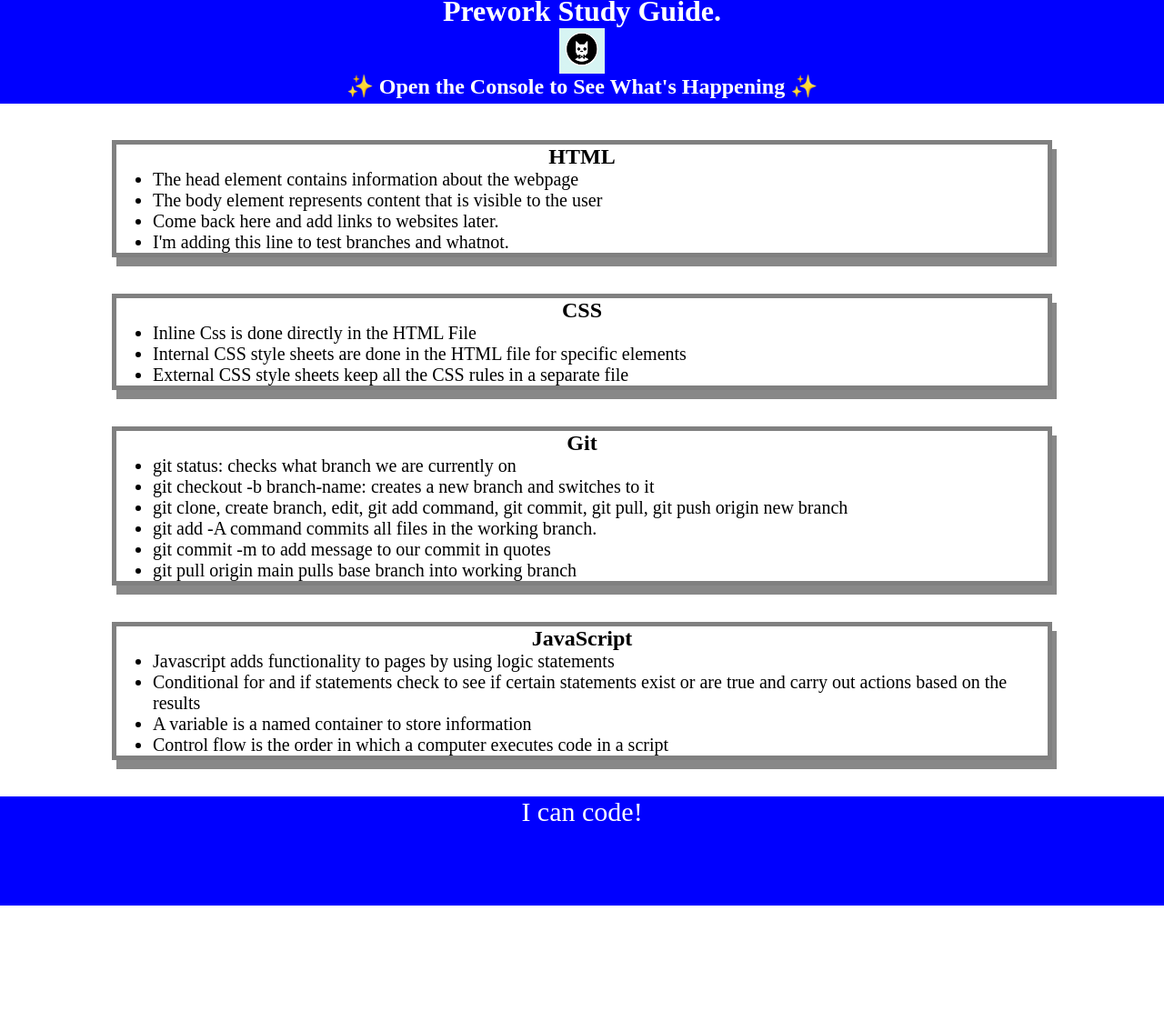
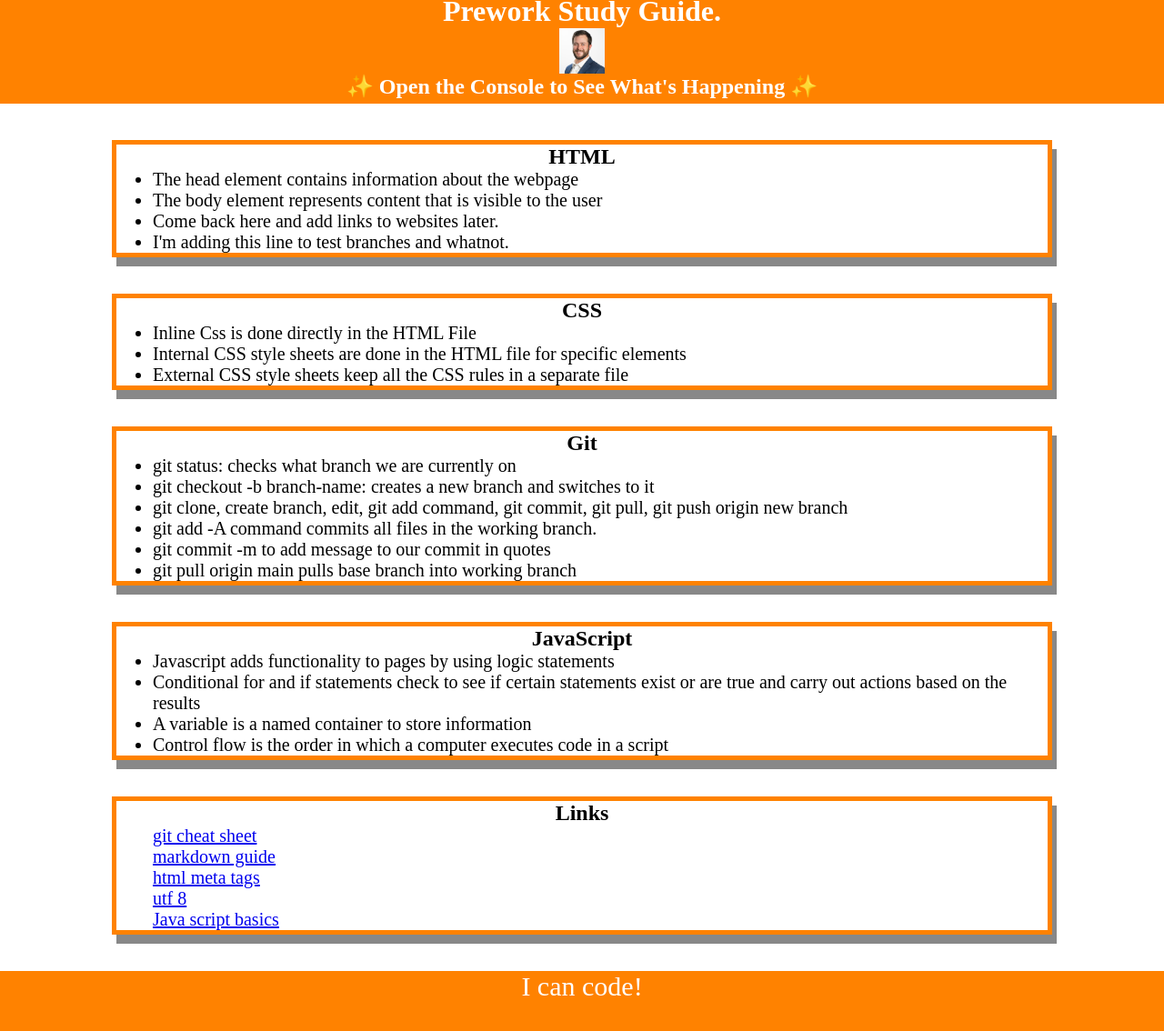
Before and after one commit to jtpheonix13/bootcamp-prework-study-guide, a plain HTML site: page index.html in a window 1280 px wide. Shown: the part 6-1140 px from the top of the page at 91% size. Before the commit the page ends 1002 px from the top, so only its background shows below. Drawn offline with Linux system fonts and the light colour scheme.

Commit message:
added links and changes

```diff
--- a/assets/script.js
+++ b/assets/script.js
@@ -1,4 +1,4 @@
-var topics = ['HTML', 'CSS', 'Git', 'JavaScript'];
+var topics = ['HTML', 'CSS', 'Git', 'JavaScript','link-section'];
 
 var randomTopic = topics[Math.floor(Math.random() * topics.length)];
 
@@ -29,6 +29,10 @@ function selectTopic() {
 
         console.log("Let's study JavaScript!");
 
+    } else if (randomTopic === 'link-section') {
+
+        console.log("Check out the Links Section!");
+
     } else {
 
         console.log('Please try again!');
--- a/assets/style.css
+++ b/assets/style.css
@@ -1,6 +1,7 @@
    * {
        margin: 0;
        padding: 0;
+
    }
 
    header,
@@ -11,7 +12,7 @@
 
         height: 120px;
 
-        background-color: blue;
+        background-color: rgb(255,130,0);
 
         color: white;
 
@@ -44,6 +45,6 @@ p {
 .card {
     width: 80%;
     margin: 40px auto;
-    border: 5px solid gray;
+    border: 5px solid rgb(255,130,0);
     box-shadow: 5px 10px #888888;
   }
--- a/index.html
+++ b/index.html
@@ -10,7 +10,7 @@
   <body>
     <header id="header">
       <h1>Prework Study Guide.</h1>
-      <img src="./assets/bowtie-cat.png" alt="Profile image of cat wearing a bow tie." />
+      <img src="./assets/Jeffrey Headshot_profile crop.jpg" alt="Professional Headshot of me" />
       <h2>✨ Open the Console to See What's Happening ✨</h2>
     </header>
     <main>
@@ -57,6 +57,20 @@
         </ul>
       </section>
 
+      <section class="card" id="link-section">
+        <h2>Links</h2>
+        <ul>
+
+          <a href="https://education.github.com/git-cheat-sheet-education.pdf">git cheat sheet</a><br>
+          <a href="https://www.markdownguide.org/cheat-sheet/">markdown guide</a><br>
+          <a href="https://www.w3schools.com/tags/tag_meta.asp">html meta tags</a><br>
+          <a href="https://en.wikipedia.org/wiki/UTF-8">utf 8</a><br>
+          <a href="https://developer.mozilla.org/en-US/docs/Learn/Getting_started_with_the_web/JavaScript_basics">Java script basics</a><br>
+
+
+        </ul>
+      </section>
+
 
     </main>
 
```
Also changed, not shown: assets/Jeffrey Headshot_profile crop.jpg (added), 2 other files.
